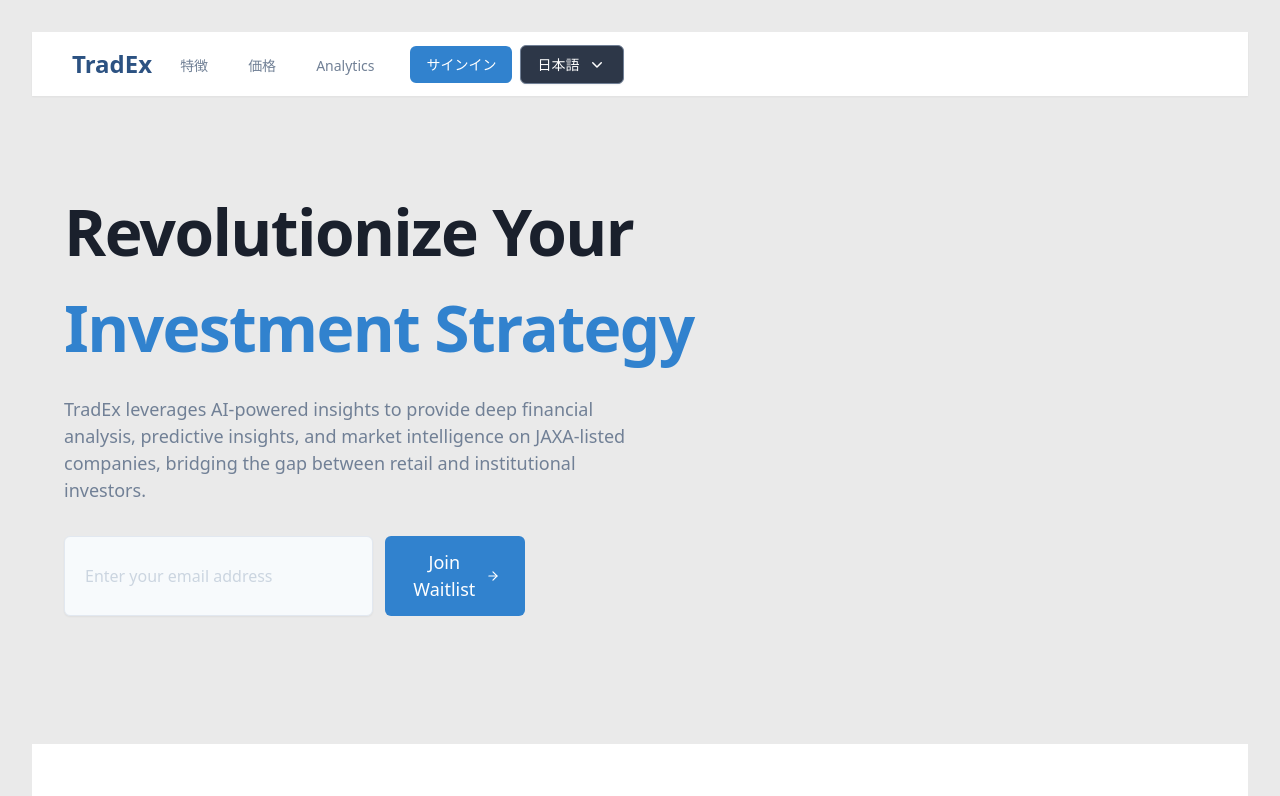
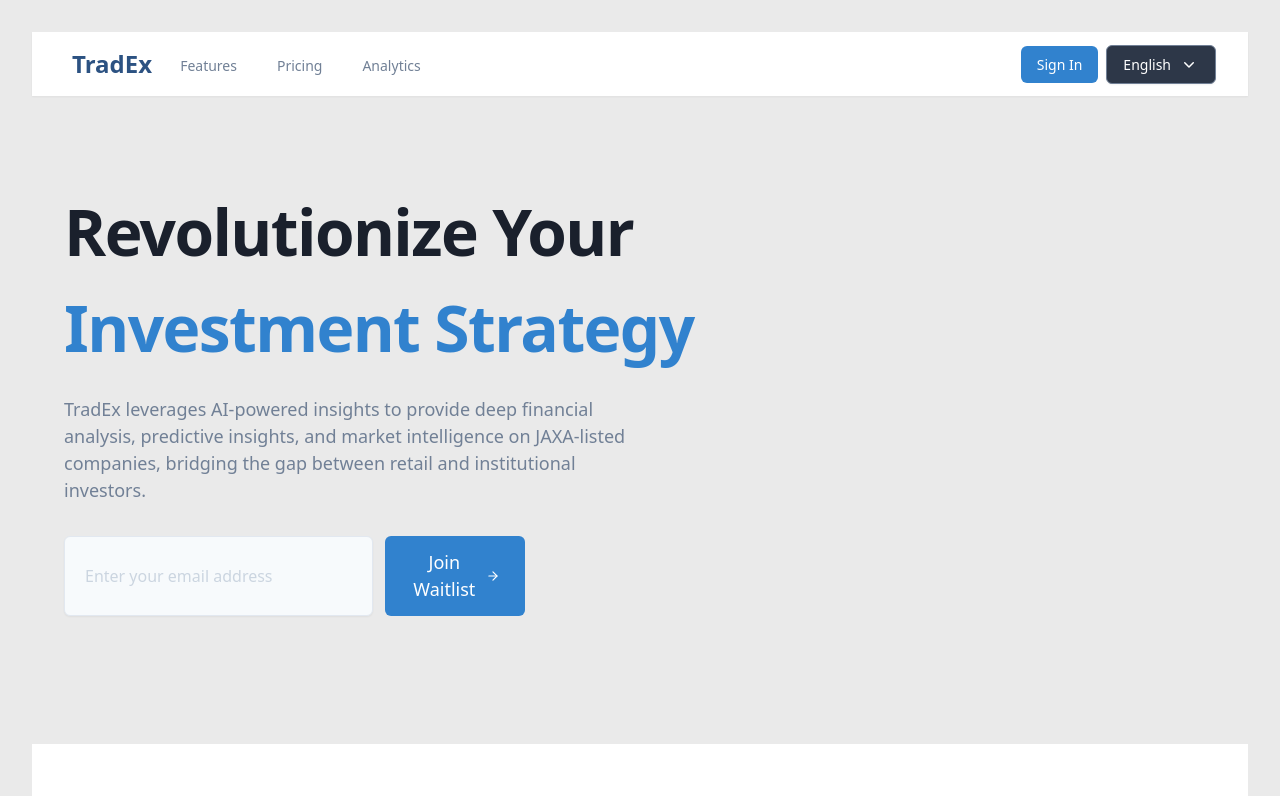
Before and after one commit to builders-weekend-tradex/tradex-frontend, a React (Vite) app: page / in a window 1280 px wide. Shown: the top 796 px of the page. Built offline with nearby package versions, Linux system fonts and the light colour scheme.

Commit message:
fix: header styling and i18 fallbacking.

```diff
--- a/package.json
+++ b/package.json
@@ -10,8 +10,11 @@
     "preview": "vite preview"
   },
   "dependencies": {
+    "@emotion/react": "^11.14.0",
+    "@emotion/styled": "^11.14.0",
     "@headlessui/react": "^2.2.0",
     "@heroicons/react": "^2.2.0",
+    "@mui/material": "^6.4.7",
     "d3": "^7.9.0",
     "i18next": "^24.2.2",
     "lucide-react": "^0.476.0",
--- a/src/App.tsx
+++ b/src/App.tsx
@@ -7,7 +7,7 @@ import { Outlet } from "react-router-dom";
 
 function App() {
   return (
-    <div className="flex flex-col min-h-screen w-full">
+    <div>
       <Header />
       <main className="flex-1 pt-2 w-full">
         <Outlet />
--- a/src/components/layout/Header.tsx
+++ b/src/components/layout/Header.tsx
@@ -2,6 +2,7 @@ import LanguageSelector from "../language/LanguageSelector";
 import { useTranslation } from "react-i18next";
 import { Link } from "react-router-dom";
 import { useState } from "react";
+import { Menu } from "@mui/material";
 
 const Header: React.FC = () => {
   const { t } = useTranslation();
@@ -15,16 +16,16 @@ const Header: React.FC = () => {
   return (
     <nav className="bg-white shadow-sm w-full">
       <div className="mx-auto px-4 sm:px-6 lg:px-8 w-full">
-        <div className="flex justify-between h-16 w-full">
-          <div className="flex items-center">
-            <div className="flex-shrink-0 flex items-center">
+        <div className="flex  h-16 w-full">
+          <div className="flex items-center w-full">
+            <div className="flex-shrink-0">
               <Link to="/">
                 <span className="ml-2 text-2xl font-bold text-blue-800">
                   TradEx
                 </span>
               </Link>
             </div>
-            <div className="hidden sm:ml-6 sm:flex sm:space-x-8">
+            <div className="hidden sm:flex sm:flex-grow sm:ml-6 sm:space-x-8">
               <a
                 href="#features"
                 className="border-transparent text-gray-600 hover:border-blue-500 hover:text-gray-900 inline-flex items-center px-1 pt-1 border-b-2 text-sm font-medium"
@@ -42,15 +43,14 @@ const Header: React.FC = () => {
                 to="/analytics"
                 className="border-transparent text-gray-600 hover:border-blue-500 hover:text-gray-900 inline-flex items-center px-1 pt-1 border-b-2 text-sm font-medium"
               >
-                Analytics
+                {t("header.analytics")}
               </Link>
-
-              <div className="flex items-center gap-2">
-                <button className="bg-blue-600 hover:bg-blue-700 text-white px-4 py-2 rounded-md text-sm font-medium">
-                  {t("header.sign-in")}
-                </button>
-                <LanguageSelector />
-              </div>
+            </div>
+            <div className="hidden sm:flex sm:items-center sm:justify-end sm:gap-2">
+              <button className="bg-blue-600 hover:bg-blue-700 text-white px-4 py-2 rounded-md text-sm font-medium">
+                {t("header.sign-in")}
+              </button>
+              <LanguageSelector />
             </div>
           </div>
 
@@ -79,7 +79,8 @@ const Header: React.FC = () => {
           </div>
         </div>
       </div>
-      <div className={`sm:hidden ${isMobileMenuOpen ? "block" : "hidden"}`}>
+      {/* <div className={`sm:hidden ${isMobileMenuOpen ? "block" : "hidden"}`}> */}
+      <Menu open={isMobileMenuOpen} onClose={toggleMobileMenu}>
         <div className="px-2 pt-2 pb-3 space-y-1">
           <a
             href="#features"
@@ -99,12 +100,13 @@ const Header: React.FC = () => {
           >
             Analytics
           </Link>
-          <button className="text-gray-600 hover:text-gray-900 block px-3 py-2 text-base font-medium">
+          <button className="ml-auto mr-auto text-gray-600 hover:text-gray-900 block px-3 py-2 text-base font-medium">
             {t("header.sign-in")}
           </button>
           <LanguageSelector />
         </div>
-      </div>
+      </Menu>
+      {/* </div> */}
     </nav>
   );
 };
--- a/src/i18n.ts
+++ b/src/i18n.ts
@@ -5,7 +5,7 @@ import ja from "./locales/ja.json";
 
 i18next.use(initReactI18next).init({
   debug: true,
-  fallbackLng: "ja",
+  fallbackLng: "en",
   resources: {
     en: {
       translation: en,
--- a/src/locales/en.json
+++ b/src/locales/en.json
@@ -3,6 +3,7 @@
     "features": "Features",
     "pricing": "Pricing",
     "testimonials": "Testimonials",
+    "analytics": "Analytics",
     "sign-in": "Sign In"
   },
   "landing_page": {
--- a/src/locales/ja.json
+++ b/src/locales/ja.json
@@ -3,6 +3,7 @@
     "features": "特徴",
     "pricing": "価格",
     "testimonials": "お客様の声",
+    "analytics": "分析",
     "sign-in": "サインイン"
   },
   "landing_page": {
```
Also changed, not shown: 1 other file (tests, documents, lock files or other folders).
